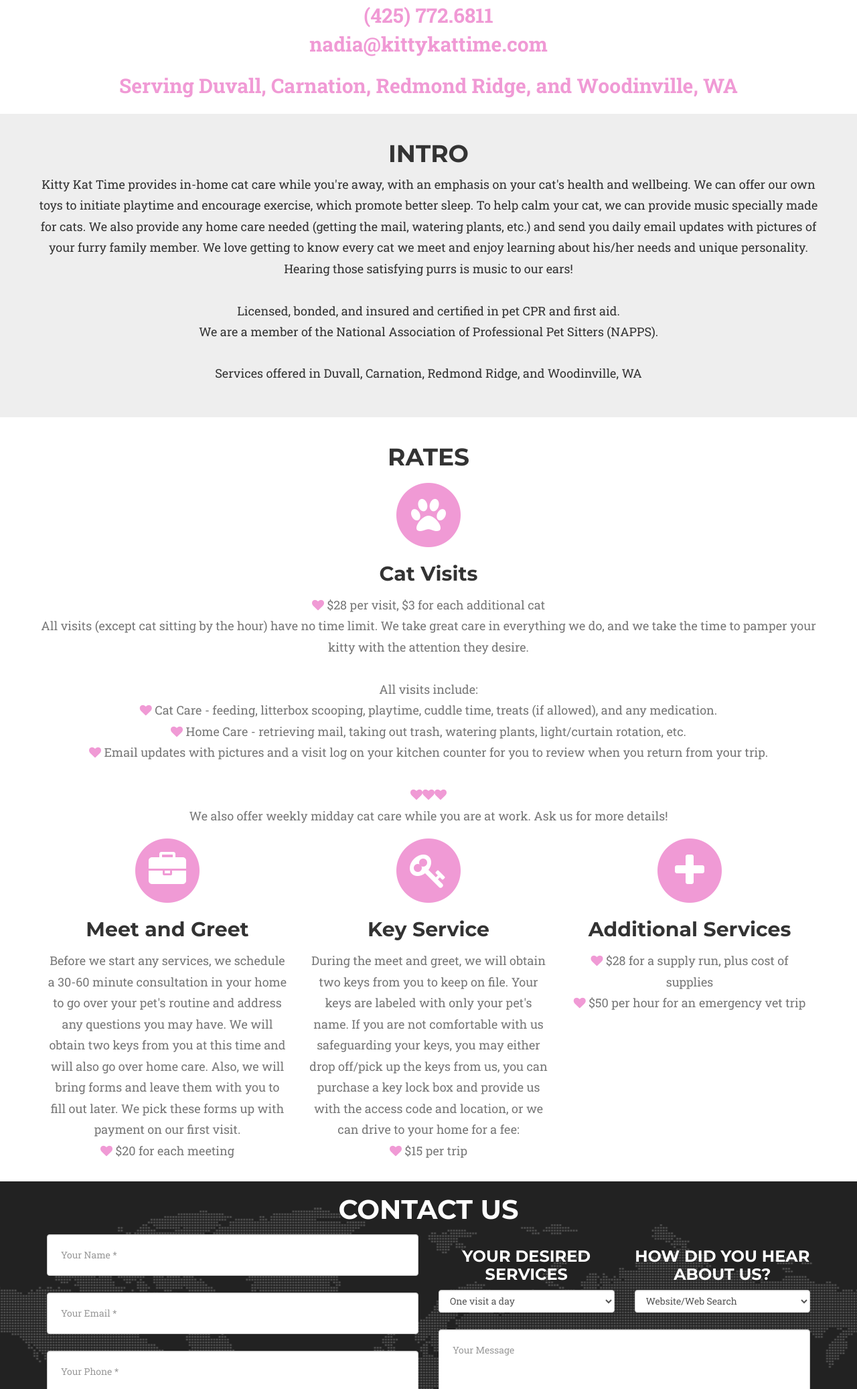
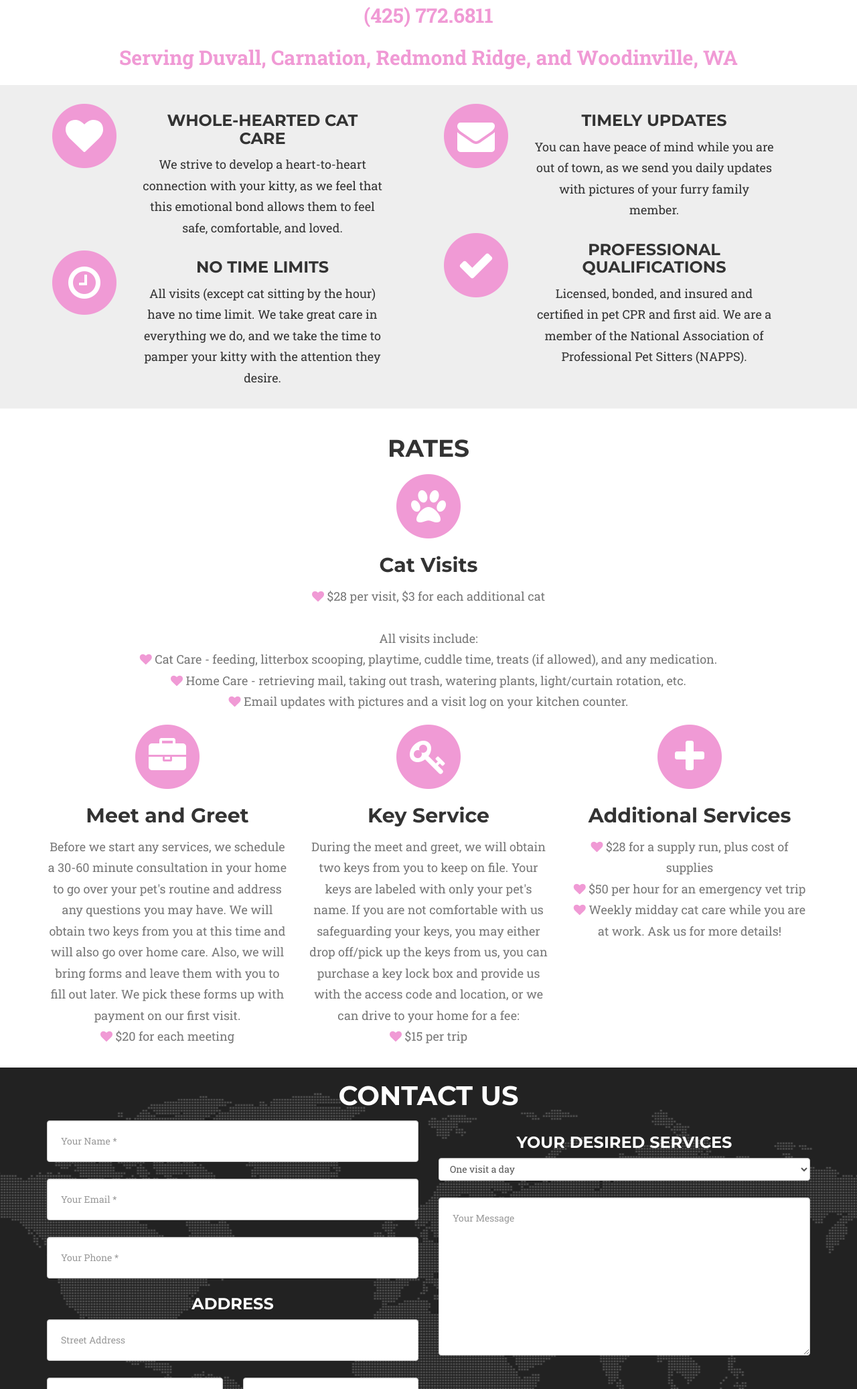
Before and after one commit to 4amm3r/kkt, a website: page SiteNewImproved/index.html in a window 1280 px wide. Shown: the part 726-2800 px from the top of the page at 67% size. Drawn offline with nearby package versions, Linux system fonts and the light colour scheme; a web font is replaced by a local one.

Commit message:
Updated for new site

```diff
--- a/SiteNewImproved/css/custom.css
+++ b/SiteNewImproved/css/custom.css
@@ -60,6 +60,22 @@
     color: #f09ad5;
 }
 
+.about-icon{
+    width: auto;
+}
+
+.left-adjusted{
+    text-align: left;
+}
+
+.right-adjusted{
+    text-align: right;
+}
+
+.recommendation-header{
+    font-size: 34px;
+}
+
 /* When not phone specific */
 @media (min-width:768px) {
     .headerbg{
--- a/SiteNewImproved/index.html
+++ b/SiteNewImproved/index.html
@@ -73,9 +73,6 @@
                         <a href="#page-top"></a>
                     </li>
                     <li>
-                        <a class="page-scroll" href="#intro">Intro</a>
-                    </li>
-                    <li>
                         <a class="page-scroll" href="#services">Rates</a>
                     </li>
                     <li>
@@ -115,11 +112,6 @@
             </div>
             <div class="row">
                 <div class="col-lg-12 text-center">
-                    <span class="contact-text text-center"><a href="mailto:nadia@kittykattime.com">nadia@kittykattime.com</a></span>
-                </div>
-            </div>
-            <div class="row">
-                <div class="col-lg-12 text-center">
                     <br><span class="serving-text text-center">Serving Duvall, Carnation, Redmond Ridge, and Woodinville, WA</span>
                 </div>
             </div>
@@ -128,14 +120,71 @@
     <section id="intro" class="bg-light-gray">
         <div class="container">
             <div class="row">
-                <div class="col-lg-12 text-center">
-                    <h1 class="section-heading">Intro</h1>
+                <div class="col-lg-6 text-center">
+                    <div class="row">
+                        <div class="col-xs-2 about-icon">
+                            <span class="fa-stack fa-4x">
+                                <i class="fa fa-circle fa-stack-2x text-primary"></i>
+                                <i class="fa fa-heart fa-stack-1x fa-inverse"></i>
+                            </span>
+                        </div>
+                        <div class="col-lg-8">
+                            <h3>Whole-hearted Cat Care</h3>
+                            <p>We strive to develop a heart-to-heart connection with your kitty, as we feel that this emotional bond allows them to feel safe, comfortable, and loved. <br></p>
+                        </div>
+                    </div>
+                    <div class="row">
+                        <div class="col-xs-2 about-icon">
+                            <span class="fa-stack fa-4x">
+                                <i class="fa fa-circle fa-stack-2x text-primary"></i>
+                                <i class="fa fa-clock-o fa-stack-1x fa-inverse"></i>
+                            </span>
+                        </div>
+                        <div class="col-lg-8">
+                            <h3>No Time Limits</h3>
+                            <p> All visits (except cat sitting by the hour) have no time limit. We take great care in everything we do, and we take the time to pamper your kitty with the attention they desire.<br></p>
+                        </div>
+                    </div>
+                </div>
+
+                <div class="col-lg-6 text-center">
+                    <div class="row">
+                        <div class="col-xs-2 about-icon">
+                            <span class="fa-stack fa-4x">
+                                <i class="fa fa-circle fa-stack-2x text-primary"></i>
+                                <i class="fa fa-envelope fa-stack-1x fa-inverse"></i>
+                            </span>
+                        </div>
+                        <div class="col-lg-8">
+                            <h3>Timely Updates</h3>
+                            <p> You can have peace of mind while you are out of town, as we send you daily updates with pictures of your furry family member.<br></p>
+                        </div>
+                    </div>
+                    <div class="row">
+                        <div class="col-xs-2 about-icon">
+                            <span class="fa-stack fa-4x">
+                                <i class="fa fa-circle fa-stack-2x text-primary"></i>
+                                <i class="fa fa-check fa-stack-1x fa-inverse"></i>
+                            </span>
+                        </div>
+                        <div class="col-lg-8">
+                            <h3>Professional Qualifications</h3>
+                            <p> Licensed, bonded, and insured and certified in pet CPR and first aid. We are a member of the National Association of Professional Pet Sitters (NAPPS).<br></p>
+                        </div>
+                    </div>
                 </div>
             </div>
+<!--
             <div class="row text-center">
-                   <p>Kitty Kat Time provides in-home cat care while you're away, with an emphasis on your cat's health and wellbeing. We can offer our own toys to initiate playtime and encourage exercise, which promote better sleep. To help calm your cat, we can provide music specially made for cats. We also provide any home care needed (getting the mail, watering plants, etc.) and send you daily email updates with pictures of your furry family member. We love getting to know every cat we meet and enjoy learning about his/her needs and unique personality. Hearing those satisfying purrs is music to our ears!<br/><br/> Licensed, bonded, and insured and certified in pet CPR and first aid. <br> We are a member of the National Association of Professional Pet Sitters (NAPPS).</p><br/><p>Services offered in Duvall, Carnation, Redmond Ridge, and Woodinville, WA</p><br/>
+                   <br>
+			<p>Kitty Kat Time provides whole-hearted cat care while you're away from home. We strive to develop a heart-to-heart connection with your kitty, as we feel that this emotional bond allows them to feel safe, comfortable, and loved. <br><i class="fa fa-heart pink-heart"></i><i class="fa fa-heart pink-heart"></i><i class="fa fa-heart pink-heart"></i><br>
+            All visits (except cat sitting by the hour) have no time limit. We take great care in everything we do, and we take the time to pamper your kitty with the attention they desire.<br>
+                <i class="fa fa-heart pink-heart"></i><i class="fa fa-heart pink-heart"></i><i class="fa fa-heart pink-heart"></i><br>
+            You can have peace of mind while you are out of town, as we send you daily updates with pictures of your furry family member.<br><i class="fa fa-heart pink-heart"></i><i class="fa fa-heart pink-heart"></i><i class="fa fa-heart pink-heart"></i><br>
+            Licensed, bonded, and insured and certified in pet CPR and first aid. <br> We are a member of the National Association of Professional Pet Sitters (NAPPS).</p><br>
 
             </div>
+-->
         </div>
     </section>
 
@@ -153,13 +202,11 @@
                         <i class="fa fa-paw fa-stack-1x fa-inverse"></i>
                     </span>
                     <h2 class="service-heading">Cat Visits</h2>
-                <p class="text-muted"><i class="fa fa-heart pink-heart"></i> $28 per visit, $3 for each additional cat<br>
-                All visits (except cat sitting by the hour) have no time limit. We take great care in everything we do, and we take the time to pamper your kitty with the attention they desire.<br><br>
+                <p class="text-muted"><i class="fa fa-heart pink-heart"></i> $28 per visit, $3 for each additional cat<br><br>
                 All visits include: <br>
                     <i class="fa fa-heart pink-heart"></i> Cat Care - feeding, litterbox scooping, playtime, cuddle time, treats (if allowed), and any medication.<br>
                     <i class="fa fa-heart pink-heart"></i> Home Care - retrieving mail, taking out trash, watering plants, light/curtain rotation, etc.<br>
-                     <i class="fa fa-heart pink-heart"></i> Email updates with pictures and a visit log on your kitchen counter for you to review when you return from your trip. <br><br>
-                      <i class="fa fa-heart pink-heart"></i><i class="fa fa-heart pink-heart"></i><i class="fa fa-heart pink-heart"></i><br> We also offer weekly midday cat care while you are at work. Ask us for more details!<br></p>
+                     <i class="fa fa-heart pink-heart"></i> Email updates with pictures and a visit log on your kitchen counter. <br></p>
 
             </div>
             <div class="row text-center">
@@ -188,7 +235,9 @@
                     </span>
                     <h2 class="service-heading">Additional Services</h2>
                     <p class="text-muted"><i class="fa fa-heart pink-heart"></i> $28 for a supply run, plus cost of supplies<br>
-                    <i class="fa fa-heart pink-heart"></i> $50 per hour for an emergency vet trip</p>
+                    <i class="fa fa-heart pink-heart"></i> $50 per hour for an emergency vet trip<br>
+                    <i class="fa fa-heart pink-heart"></i> Weekly midday cat care while you are at work. Ask us for more details!</p>
+
                 </div>
             </div>
         </div>
@@ -257,7 +306,7 @@
                             </div>
                             <div class="col-md-6">
                                  <div class="row">
-                                    <div class="col-md-6">
+                                    <div class="col-md-12">
                                         <h3 class="section-heading text-center">Your Desired Services</h3>
                                         <div class="form-group">
                                             <select name="services" class="form-control" id="servicesrequested">
@@ -265,22 +314,6 @@
                                               <option value="two">Two visits a day</option>
                                               <option value="weekly">Weekly midday care</option>
                                               <option value="other">Other</option>
-                                            </select>
-                                            <p class="help-block text-danger"></p>
-                                        </div>
-                                     </div>
-                                    <div class="col-md-6">
-                                        <h3 class="section-heading text-center">How did you hear about us?</h3>
-                                        <div class="form-group">
-                                             <select name="references" class="form-control" id="referencedfrom">
-                                                <option value="website">Website/Web Search</option>
-                                                <option value="yelp">Yelp</option>
-                                                <option value="angies">Angie's List</option>
-                                                <option value="thumbtack">Thumbtack</option>
-                                                <option value="socail">Social Media</option>
-                                                <option value="referral">Referral</option>
-                                                <option value="advertisement">Advertisement</option>
-                                                <option value="other">Other</option>
                                             </select>
                                             <p class="help-block text-danger"></p>
                                         </div>
@@ -451,11 +484,6 @@
                     </div>
                 </div>
             </div>
-            <div class="row">
-                <div class="col-lg-8 col-lg-offset-2 text-center">
-                    <p class="large text-muted">Lorem ipsum dolor sit amet, consectetur adipisicing elit. Aut eaque, laboriosam veritatis, quos non quis ad perspiciatis, totam corporis ea, alias ut unde.</p>
-                </div>
-            </div>
         </div>
     </section>
 
@@ -463,8 +491,8 @@
     <section id="recommendations" class="bg-light-gray">
         <div class="container">
             <div class="row">
-                <div class="col-lg-8 text-center">
-                    <h3 class="section-heading">Recommendations</h3>
+                <div class="col-lg-12 text-center">
+                    <h3 class="section-heading recommendation-header">Recommendations</h3>
                 </div>
             </div>
             <div class="row">
@@ -594,7 +622,7 @@
     <script src="js/contact_me.js"></script>
 
     <!-- Theme JavaScript -->
-    <script src="js/agency.min.js"></script>
+    <script src="js/agency.js"></script>
 
 </body>
 
--- a/SiteNewImproved/js/contact_me.js
+++ b/SiteNewImproved/js/contact_me.js
@@ -19,7 +19,6 @@ $(function() {
             var startdate = $("input#startdate").val();
             var enddate = $("input#enddate").val();
             var servicesrequested = $("select#servicesrequested").val();
-            var referencedfrom = $("select#referencedfrom").val();
             var message = $("textarea#message").val();
             var firstName = name; // For Success/Failure Message
             // Check for white space in name for Success/Fail message
@@ -39,7 +38,6 @@ $(function() {
                     startdate: startdate,
                     enddate: enddate,
                     servicesrequested: servicesrequested,
-                    referencedfrom: referencedfrom,
                     message: message
                 },
                 cache: false,
```
Also changed, not shown: SiteNewImproved/css/agency.css (+7 -1 lines), 1 other file.
